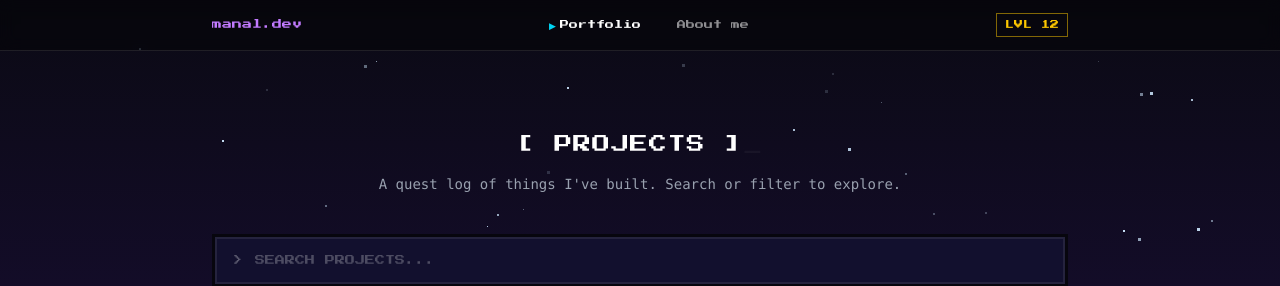
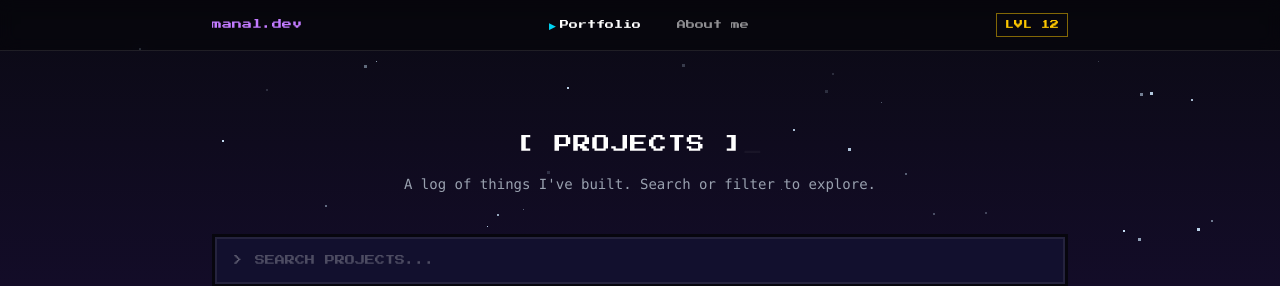
Before and after one commit to manaltseren/manal-nextjs, a Next.js app: page / in a window 1280 px wide. Shown: the top 286 px of the page. Built offline with nearby package versions, Linux system fonts and the light colour scheme.

Commit message:
update home page title

```diff
--- a/src/components/portfolio/ProjectShowcase.tsx
+++ b/src/components/portfolio/ProjectShowcase.tsx
@@ -556,7 +556,7 @@ export default function ProjectShowcase() {
         animate={isInView ? { opacity: 1 } : {}}
         transition={{ delay: 0.4, duration: 0.4 }}
       >
-        A quest log of things I&apos;ve built. Search or filter to explore.
+        A log of things I&apos;ve built. Search or filter to explore.
       </motion.p>
 
       {/* Search bar */}
```
